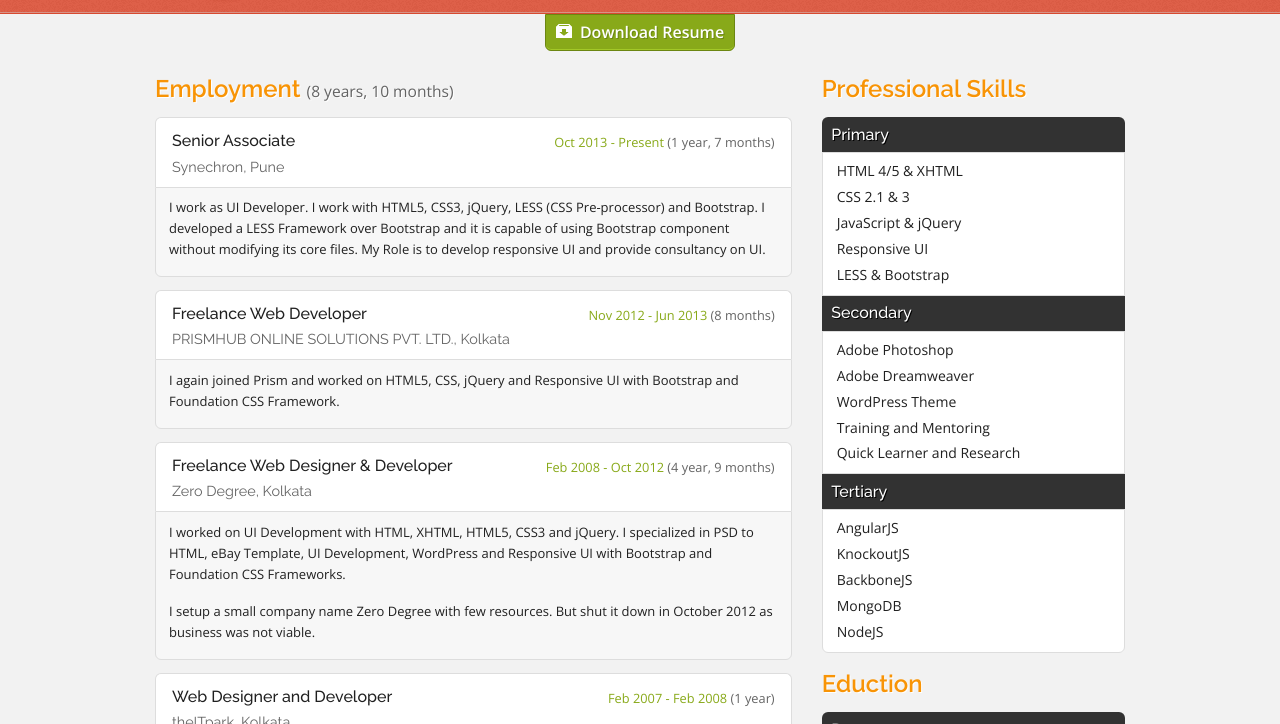
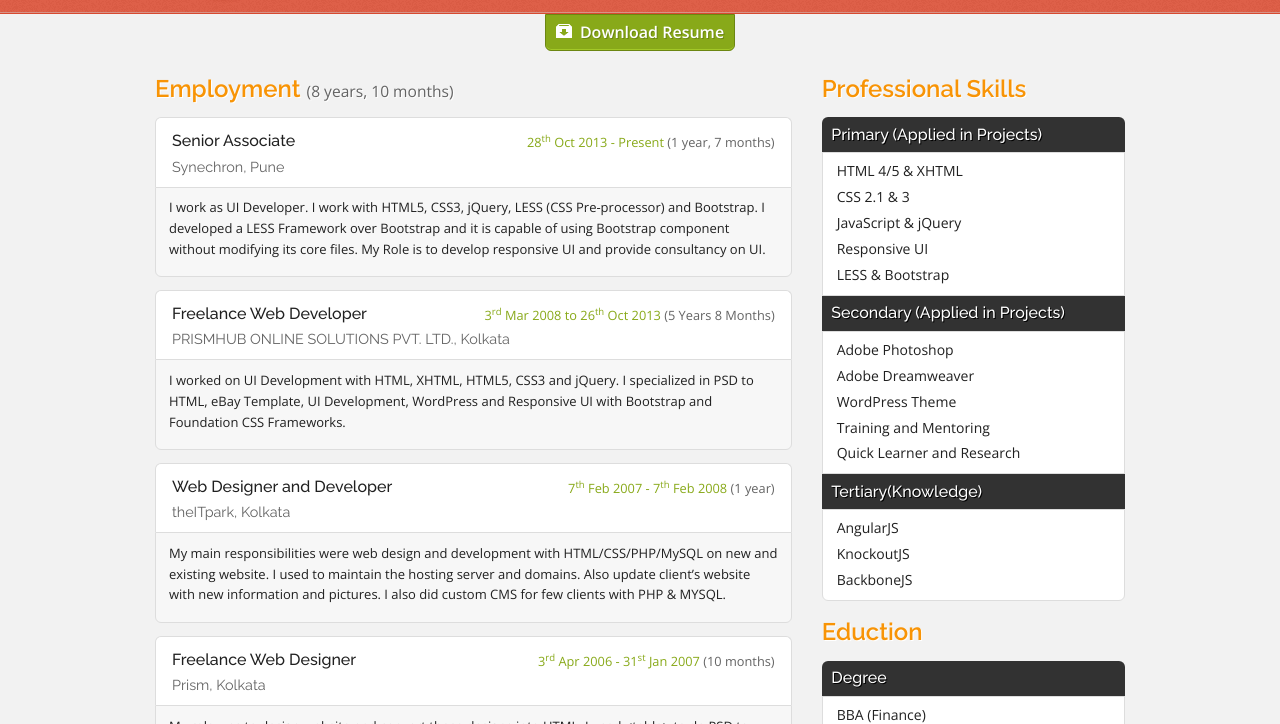
Before and after one commit to proloychakroborty/proloychakroborty.github.io, a plain HTML site: page index.html in a window 1280 px wide. Shown: the part 216-940 px from the top of the page. Drawn offline with nearby package versions, Linux system fonts and the light colour scheme.

Commit message:
Updated Resume

```diff
--- a/index.html
+++ b/index.html
@@ -80,7 +80,7 @@
             <!--BEGIN >> Synechron-->
             <div class="position">
                 <h3>Senior Associate
-                <span>Oct 2013 - Present <strong id="present"></strong></span></h3>
+                <span>28<sup>th</sup> Oct 2013 - Present <strong id="present"></strong></span></h3>
                 <small>Synechron, Pune</small>
             </div>
             <div class="description">
@@ -91,30 +91,18 @@
             <!--BEGIN >> PRISMHUB-->
             <div class="position">
                 <h3>Freelance Web Developer
-                <span>Nov 2012 - Jun 2013 <strong>(8 months)</strong></span></h3>
+                <span>3<sup>rd</sup> Mar 2008 to 26<sup>th</sup> Oct 2013 <strong>(5 Years 8 Months)</strong></span></h3>
                 <small>PRISMHUB ONLINE SOLUTIONS PVT. LTD., Kolkata</small>
             </div>
             <div class="description">
-            	<p>I again joined Prism and worked on HTML5, CSS, jQuery and Responsive UI with Bootstrap and Foundation CSS Framework.</p>
+            	<p>I worked on UI Development with HTML, XHTML, HTML5, CSS3 and jQuery. I specialized in PSD to HTML, eBay Template, UI Development, WordPress and Responsive UI with Bootstrap and Foundation CSS Frameworks.</p>
             </div>
             <!--END << PRISMHUB-->
-
-            <!--BEGIN >> Zero Degree-->
-            <div class="position">
-                <h3>Freelance Web Designer &amp; Developer
-                <span>Feb 2008 - Oct 2012 <strong>(4 year, 9 months)</strong></span></h3>
-                <small>Zero Degree, Kolkata</small>
-            </div>
-            <div class="description">
-            	<p>I worked on UI Development with HTML, XHTML, HTML5, CSS3 and jQuery. I specialized in PSD to HTML, eBay Template, UI Development, WordPress and Responsive UI with Bootstrap and Foundation CSS Frameworks.</p>
-                <p>I setup a small company name Zero Degree with few resources. But shut it down in October 2012 as business was not viable.</p>
-            </div>
-            <!--END << Zero Degree-->
 
             <!--BEGIN >> theITpark-->
             <div class="position">
                 <h3>Web Designer and Developer
-                <span>Feb 2007 - Feb 2008 <strong>(1 year)</strong></span></h3>
+                <span>7<sup>th</sup> Feb 2007 - 7<sup>th</sup> Feb 2008 <strong>(1 year)</strong></span></h3>
                 <small>theITpark, Kolkata</small>
             </div>
             <div class="description">
@@ -125,7 +113,7 @@
             <!--BEGIN >> Prism-->
             <div class="position">
                 <h3>Freelance Web Designer
-                <span>Apr 2006 - Jan 2007 <strong>(10 months)</strong></span></h3>
+                <span>3<sup>rd</sup> Apr 2006 - 31<sup>st</sup> Jan 2007 <strong>(10 months)</strong></span></h3>
                 <small>Prism, Kolkata</small>
             </div>
             <div class="description">
@@ -148,7 +136,7 @@
         	<h2>Professional Skills</h2>
 
                 <!--BEGIN >> Programming / Web-->
-                <h3 class="skills-first">Primary</h3>
+                <h3 class="skills-first">Primary (Applied in Projects)</h3>
                 <div class="skills">
                     <ul class="no-bullet">
                         <li>HTML 4/5 &amp; XHTML</li>
@@ -161,7 +149,7 @@
                 <!--END << Programming / Web-->
 
                 <!--BEGIN >> CMS and Integration-->
-                <h3 class="skills">Secondary</h3>
+                <h3 class="skills">Secondary (Applied in Projects)</h3>
                 <div class="skills">
                     <ul class="no-bullet">
                         <li>Adobe Photoshop</li>
@@ -174,14 +162,12 @@
                 <!--END << CMS and Integration-->
 
                 <!--BEGIN >> Softwares-->
-                <h3 class="skills">Tertiary</h3>
+                <h3 class="skills">Tertiary(Knowledge)</h3>
                 <div class="skills-last">
                     <ul class="no-bullet">
                         <li>AngularJS</li>
                         <li>KnockoutJS</li>
                         <li>BackboneJS</li>
-                        <li>MongoDB</li>
-                        <li>NodeJS</li>
                     </ul>
                 </div>
                 <!--END << Softwares-->
```
